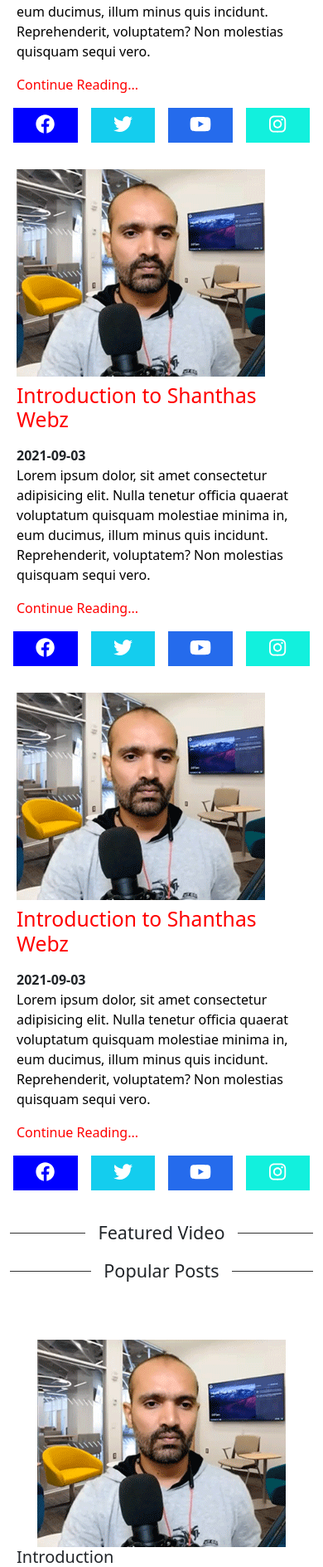
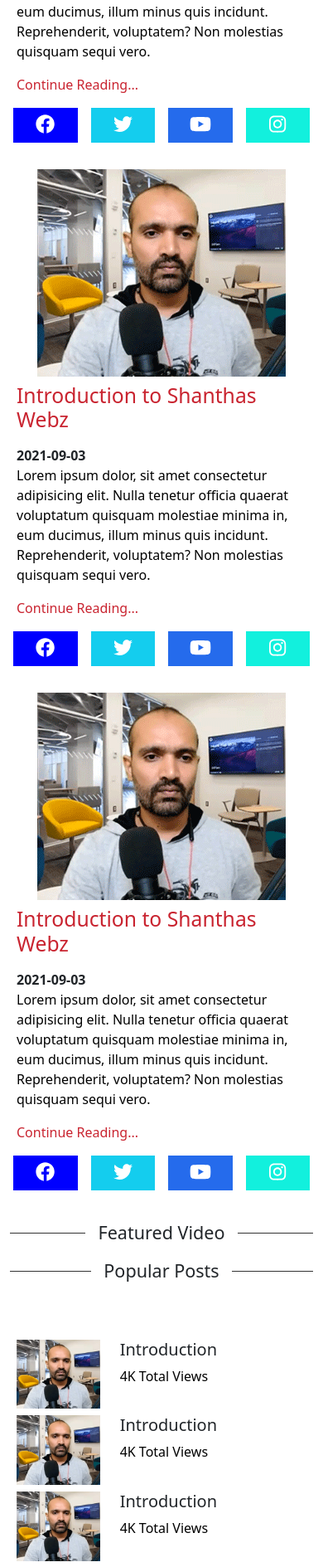
Before and after one commit to kotreshrnaik/shanthas-webs, a CodeIgniter 4 app: the page made by app/Views/blog/blog_view.php in a window 390 px wide. Shown: the part 2082-3971 px from the top of the page at 83% size. Run offline with PHP 8.4 and a stand-in for CodeIgniter, Linux system fonts and the light colour scheme; the template is opened without the code that fills it, so the values that code supplies are empty; some libraries are stand-ins or nearby versions.

Commit message:
final changes

```diff
--- a/app/Config/Routes.php
+++ b/app/Config/Routes.php
@@ -37,7 +37,7 @@ $myroutes = [];
 $myroutes ['about'] = 'Home::about';
 $myroutes ['contact'] = 'Home::contact';
 
-$myroutes ['/design-solutions/creatives'] = 'DesignSolutions::creatives';
+$myroutes ['/design-solutions/creatives'] = 'DesignSolutions::Creatives';
 $myroutes ['/design-solutions/logo-designs'] = 'DesignSolutions::LogoDesigns';
 $myroutes ['/design-solutions/webpage-design'] = 'DesignSolutions::WebPageDesign';
 $myroutes ['/design-solutions/landing-page-design'] = 'DesignSolutions::LandingPageDesign';
--- a/app/Views/blog/blog_view.php
+++ b/app/Views/blog/blog_view.php
@@ -16,7 +16,9 @@
                 <div class="m-2">
                     <div class="row">
                         <div class="col-md-4">
-                            <img src="<?= base_url(); ?>/public/assets/images/blog/blog1.png" alt="" class="img-fluid">
+                            <div class="text-center">
+                                <img src="<?= base_url(); ?>/public/assets/images/blog/blog1.png" alt="" class="img-fluid">
+                            </div>
                         </div>
                         <div class="col-md-8">
                             <h2 class="pt-2 pb-2">Introduction to Shanthas Webz</h2>
@@ -33,18 +35,18 @@
                                 <li><a href="#" ><i class="fab fa-facebook m-2 fs-3"></i></a></li>
                             </ul>
                         </div>
-                        <div class="col-md-3 col-3 p-2">
+                        <div class="col-md-3  col-3  p-2">
                             <ul class="list-unstyled blog-social2 text-center">
                                 <li><a href="#" ><i class="fab fa-twitter  m-2 fs-3"></i></a></li>
                             </ul>
 
                         </div>
-                        <div class="col-md-3 col-3 p-2">
+                        <div class="col-md-3 col-3  p-2">
                             <ul class="list-unstyled blog-social3 text-center">
                                 <li><a href="#" ><i class="fab fa-youtube  m-2 fs-3"></i></a></li>
                             </ul>
                         </div>
-                        <div class="col-md-3 col-3 p-2">
+                        <div class="col-md-3 col-3  p-2">
                             <ul class="list-unstyled blog-social4 text-center">
                                 <li><a href="#" ><i class="fab fa-instagram m-2 fs-3"></i></a></li>
                             </ul>
@@ -54,7 +56,9 @@
                 <div class="m-2">
                     <div class="row">
                         <div class="col-md-4">
-                            <img src="<?= base_url(); ?>/public/assets/images/blog/blog1.png" alt="" class="img-fluid">
+                            <div class="text-center">
+                                <img src="<?= base_url(); ?>/public/assets/images/blog/blog1.png" alt="" class="img-fluid">
+                            </div>
                         </div>
                         <div class="col-md-8">
                             <h2 class="pt-2 pb-2">Introduction to Shanthas Webz</h2>
@@ -71,18 +75,18 @@
                                 <li><a href="#" ><i class="fab fa-facebook m-2 fs-3"></i></a></li>
                             </ul>
                         </div>
-                        <div class="col-md-3 col-3 p-2">
+                        <div class="col-md-3  col-3  p-2">
                             <ul class="list-unstyled blog-social2 text-center">
                                 <li><a href="#" ><i class="fab fa-twitter  m-2 fs-3"></i></a></li>
                             </ul>
 
                         </div>
-                        <div class="col-md-3 col-3 p-2">
+                        <div class="col-md-3 col-3  p-2">
                             <ul class="list-unstyled blog-social3 text-center">
                                 <li><a href="#" ><i class="fab fa-youtube  m-2 fs-3"></i></a></li>
                             </ul>
                         </div>
-                        <div class="col-md-3 col-3 p-2">
+                        <div class="col-md-3 col-3  p-2">
                             <ul class="list-unstyled blog-social4 text-center">
                                 <li><a href="#" ><i class="fab fa-instagram m-2 fs-3"></i></a></li>
                             </ul>
@@ -92,7 +96,9 @@
                 <div class="m-2">
                     <div class="row">
                         <div class="col-md-4">
-                            <img src="<?= base_url(); ?>/public/assets/images/blog/blog1.png" alt="" class="img-fluid">
+                            <div class="text-center">
+                                <img src="<?= base_url(); ?>/public/assets/images/blog/blog1.png" alt="" class="img-fluid">
+                            </div>
                         </div>
                         <div class="col-md-8">
                             <h2 class="pt-2 pb-2">Introduction to Shanthas Webz</h2>
@@ -109,18 +115,18 @@
                                 <li><a href="#" ><i class="fab fa-facebook m-2 fs-3"></i></a></li>
                             </ul>
                         </div>
-                        <div class="col-md-3 col-3 p-2">
+                        <div class="col-md-3  col-3  p-2">
                             <ul class="list-unstyled blog-social2 text-center">
                                 <li><a href="#" ><i class="fab fa-twitter  m-2 fs-3"></i></a></li>
                             </ul>
 
                         </div>
-                        <div class="col-md-3 col-3 p-2">
+                        <div class="col-md-3 col-3  p-2">
                             <ul class="list-unstyled blog-social3 text-center">
                                 <li><a href="#" ><i class="fab fa-youtube  m-2 fs-3"></i></a></li>
                             </ul>
                         </div>
-                        <div class="col-md-3 col-3 p-2">
+                        <div class="col-md-3 col-3  p-2">
                             <ul class="list-unstyled blog-social4 text-center">
                                 <li><a href="#" ><i class="fab fa-instagram m-2 fs-3"></i></a></li>
                             </ul>
@@ -130,7 +136,9 @@
                 <div class="m-2">
                     <div class="row">
                         <div class="col-md-4">
-                            <img src="<?= base_url(); ?>/public/assets/images/blog/blog1.png" alt="" class="img-fluid">
+                            <div class="text-center">
+                                <img src="<?= base_url(); ?>/public/assets/images/blog/blog1.png" alt="" class="img-fluid">
+                            </div>
                         </div>
                         <div class="col-md-8">
                             <h2 class="pt-2 pb-2">Introduction to Shanthas Webz</h2>
@@ -147,18 +155,18 @@
                                 <li><a href="#" ><i class="fab fa-facebook m-2 fs-3"></i></a></li>
                             </ul>
                         </div>
-                        <div class="col-md-3 col-3 p-2">
+                        <div class="col-md-3  col-3  p-2">
                             <ul class="list-unstyled blog-social2 text-center">
                                 <li><a href="#" ><i class="fab fa-twitter  m-2 fs-3"></i></a></li>
                             </ul>
 
                         </div>
-                        <div class="col-md-3 col-3 p-2">
+                        <div class="col-md-3 col-3  p-2">
                             <ul class="list-unstyled blog-social3 text-center">
                                 <li><a href="#" ><i class="fab fa-youtube  m-2 fs-3"></i></a></li>
                             </ul>
                         </div>
-                        <div class="col-md-3 col-3 p-2">
+                        <div class="col-md-3 col-3  p-2">
                             <ul class="list-unstyled blog-social4 text-center">
                                 <li><a href="#" ><i class="fab fa-instagram m-2 fs-3"></i></a></li>
                             </ul>
@@ -168,7 +176,9 @@
                 <div class="m-2">
                     <div class="row">
                         <div class="col-md-4">
-                            <img src="<?= base_url(); ?>/public/assets/images/blog/blog1.png" alt="" class="img-fluid">
+                            <div class="text-center">
+                                <img src="<?= base_url(); ?>/public/assets/images/blog/blog1.png" alt="" class="img-fluid">
+                            </div>
                         </div>
                         <div class="col-md-8">
                             <h2 class="pt-2 pb-2">Introduction to Shanthas Webz</h2>
@@ -185,18 +195,18 @@
                                 <li><a href="#" ><i class="fab fa-facebook m-2 fs-3"></i></a></li>
                             </ul>
                         </div>
-                        <div class="col-md-3 col-3 p-2">
+                        <div class="col-md-3  col-3  p-2">
                             <ul class="list-unstyled blog-social2 text-center">
                                 <li><a href="#" ><i class="fab fa-twitter  m-2 fs-3"></i></a></li>
                             </ul>
 
                         </div>
-                        <div class="col-md-3 col-3 p-2">
+                        <div class="col-md-3 col-3  p-2">
                             <ul class="list-unstyled blog-social3 text-center">
                                 <li><a href="#" ><i class="fab fa-youtube  m-2 fs-3"></i></a></li>
                             </ul>
                         </div>
-                        <div class="col-md-3 col-3 p-2">
+                        <div class="col-md-3 col-3  p-2">
                             <ul class="list-unstyled blog-social4 text-center">
                                 <li><a href="#" ><i class="fab fa-instagram m-2 fs-3"></i></a></li>
                             </ul>
@@ -216,12 +226,12 @@
                 <div class="pt-5 pb-5">
                     <div class="m-2">
                         <div class="row">
-                            <div class="col-md-4">
+                            <div class="col-md-4 col-4">
                                 <div class="text-center">
                                     <img src="<?= base_url(); ?>/public/assets/images/blog/blog1.png" alt="" class="img-fluid">
                                 </div>
                             </div>
-                            <div class="col-md-8">
+                            <div class="col-md-8 col-8">
                                 <h5 class="">Introduction</h5>
                                 <p>4K Total Views</p>
                             </div>
@@ -229,12 +239,12 @@
                     </div>
                     <div class="m-2">
                         <div class="row">
-                            <div class="col-md-4">
+                            <div class="col-md-4 col-4">
                                 <div class="text-center">
                                     <img src="<?= base_url(); ?>/public/assets/images/blog/blog1.png" alt="" class="img-fluid">
                                 </div>
                             </div>
-                            <div class="col-md-8">
+                            <div class="col-md-8 col-8">
                                 <h5 class="">Introduction</h5>
                                 <p>4K Total Views</p>
                             </div>
@@ -242,12 +252,12 @@
                     </div>
                     <div class="m-2">
                         <div class="row">
-                            <div class="col-md-4">
+                            <div class="col-md-4 col-4">
                                 <div class="text-center">
                                     <img src="<?= base_url(); ?>/public/assets/images/blog/blog1.png" alt="" class="img-fluid">
                                 </div>
                             </div>
-                            <div class="col-md-8">
+                            <div class="col-md-8 col-8">
                                 <h5 class="">Introduction</h5>
                                 <p>4K Total Views</p>
                             </div>
@@ -255,12 +265,12 @@
                     </div>
                     <div class="m-2">
                         <div class="row">
-                            <div class="col-md-4">
+                            <div class="col-md-4 col-4">
                                 <div class="text-center">
                                     <img src="<?= base_url(); ?>/public/assets/images/blog/blog1.png" alt="" class="img-fluid">
                                 </div>
                             </div>
-                            <div class="col-md-8">
+                            <div class="col-md-8 col-8">
                                 <h5 class="">Introduction</h5>
                                 <p>4K Total Views</p>
                             </div>
@@ -268,12 +278,12 @@
                     </div>
                     <div class="m-2">
                         <div class="row">
-                            <div class="col-md-4">
+                            <div class="col-md-4 col-4">
                                 <div class="text-center">
                                     <img src="<?= base_url(); ?>/public/assets/images/blog/blog1.png" alt="" class="img-fluid">
                                 </div>
                             </div>
-                            <div class="col-md-8">
+                            <div class="col-md-8 col-8">
                                 <h5 class="">Introduction</h5>
                                 <p>4K Total Views</p>
                             </div>
--- a/app/Views/layouts/base.php
+++ b/app/Views/layouts/base.php
@@ -42,6 +42,7 @@
         </div>
         <!-- Top Header End -->
         <!-- Navbar Start -->
+        <div class="sticky-top">
           <nav class="navbar navbar-expand-lg navbar-light" id="navbar" >
               <div class="container">
                   <a class="navbar-brand" href="<?= base_url(); ?>"><img src="<?= base_url() ?>/public/assets/images/logo.png" alt="" class="img-fluid"></a>
@@ -124,6 +125,7 @@
                   </div>
               </div>
           </nav>
+        </div>
         <!-- Navbar End -->
 
         <?= $this->renderSection("content"); ?>
@@ -132,14 +134,14 @@
             <div class="container">
                 <div class="row">
                     <div class="col-md-3">
-                        <div class="text-center"><img src="<?= base_url(); ?>/public/assets/images/logo.png" alt="" class="img-fluid"></div>
+                        <div class="text-center"><img src="<?= base_url(); ?>/public/assets/images/footer-logo.png" alt="" class="img-fluid"></div>
                         <address class="text-center"><strong>Shanthas Webz</strong> <br>
                             #485, 10th Cross, 8th Main,
                             HAL 3rd Stage, Jeevan Bhima Nagar,
                             Bengaluru-560075, Karnataka. <br>
                             P: 095136-36036</address>
                     </div>
-                    <div class="col-md-3">
+                    <div class="col-md-3 col-6">
                         <div class="">
                             <h2 class="pt-2 pb-2">Quick Links</h2>
                             <ul>
@@ -150,7 +152,7 @@
                             </ul>
                         </div>
                     </div>
-                    <div class="col-md-3">
+                    <div class="col-md-3 col-6">
                         <h2 class="pt-2 pt-2">Our Servies</h2>
                         <ul>
                             <li><a href="">Design Solutions</a></li>
@@ -159,7 +161,7 @@
                         </ul>
                     </div>
                     <div class="col-md-3">
-                        <h2 class="pt-2 pb-2">Social Media</h2>
+                        <h2 class="pt-2 pb-2 text-center text-md-start">Social Media</h2>
                         <div class="align-self-center col-md-4">
                             <div class="text-center p-2 fs-5">
                                 <a href="#"><i class="fab fa-facebook"></i></a>
```
Also changed, not shown: public/assets/images/footer-logo.png (added), public/assets/scss/style.css, public/assets/scss/style.scss. Lines whose indentation alone changed are shown as unchanged.
